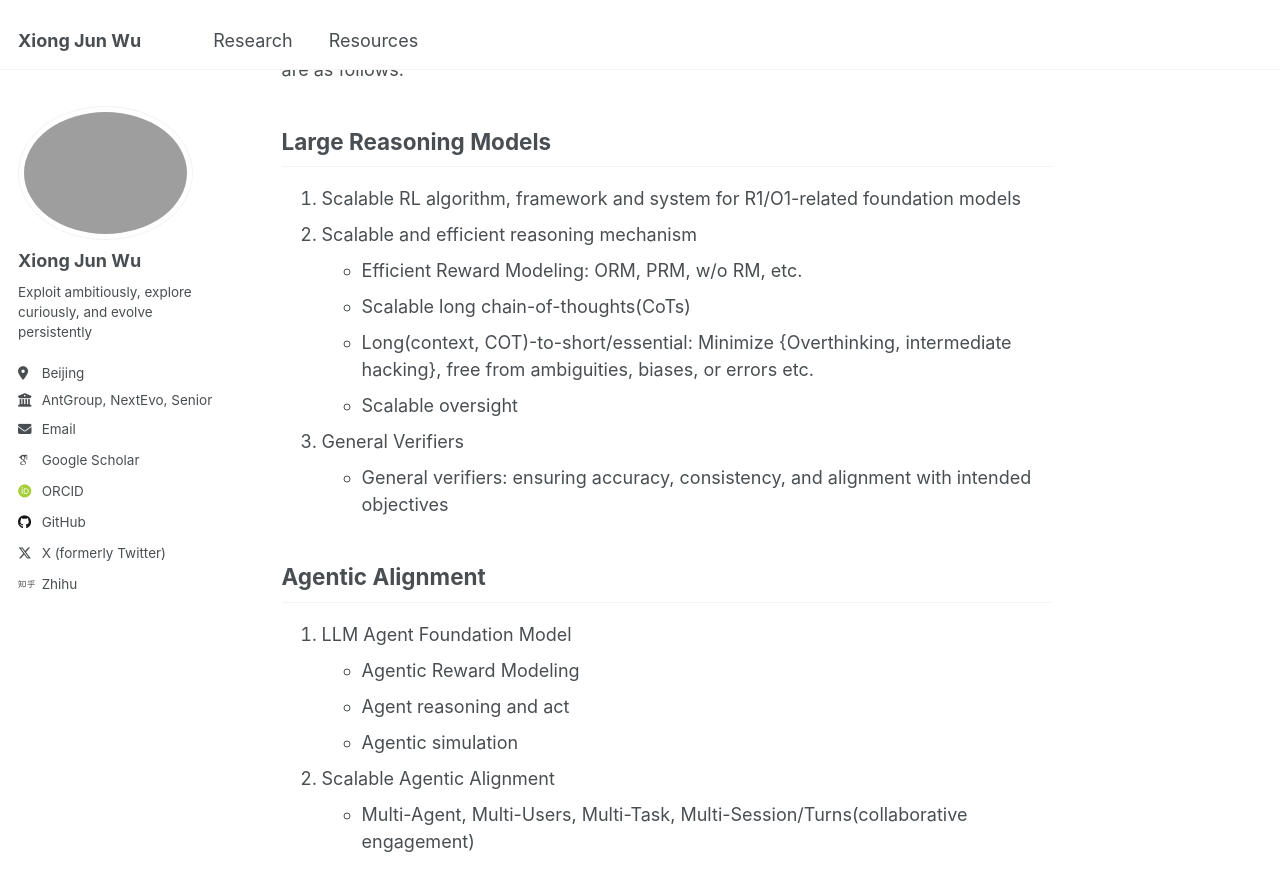
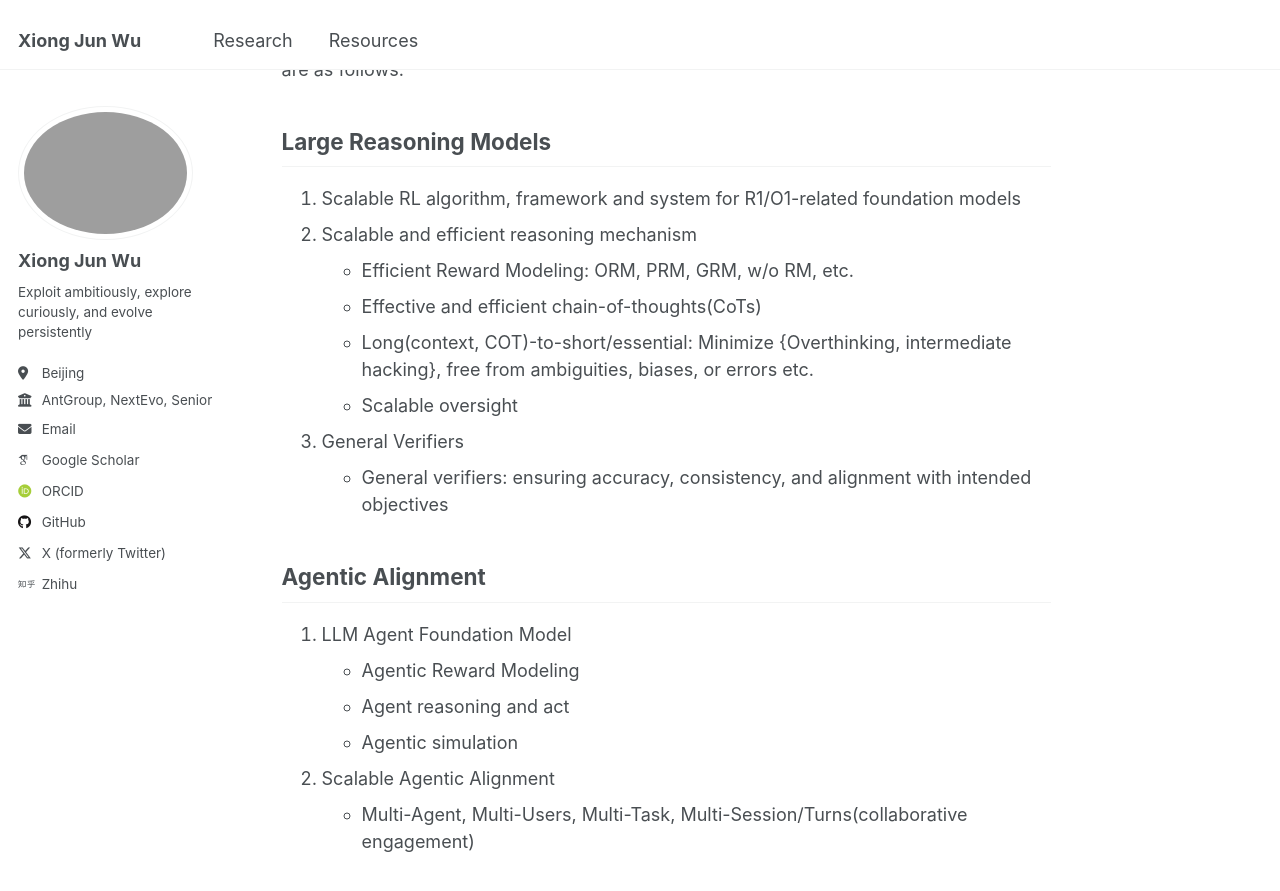
Before and after one commit to junwuxgi/junwuxgi.github.io, a Jekyll site: the page built from research.md, in a window 1280 px wide and 900 px high, scrolled down 660 px. Shown: the top 891 px of the window. Built offline with Jekyll 4.4.1, drawn with Linux system fonts in a browser that asks for light colours; some web fonts are replaced; our own code applies the rules of GitHub Pages for plain Markdown files.

Commit message:
update config

```diff
--- a/research.md
+++ b/research.md
@@ -7,11 +7,10 @@ In my prior work, I have made valuable contributions to **reinforcement learning
 Now, my research areas of primary focus, collaborative engagement, and curiosity-driven are as follows:
 
 ## Large Reasoning Models
-
 1. Scalable RL algorithm, framework and system for R1/O1-related foundation models
 2. Scalable and efficient reasoning mechanism
-    - Efficient Reward Modeling: ORM, PRM, w/o RM, etc.
-   - Scalable long chain-of-thoughts(CoTs)
+   - Efficient Reward Modeling: ORM, PRM, GRM, w/o RM, etc.
+   - Effective and efficient chain-of-thoughts(CoTs)
    - Long(context, COT)-to-short/essential: Minimize {Overthinking, intermediate hacking}, free from ambiguities, biases, or errors etc.
    - Scalable oversight
 3. General Verifiers
```
